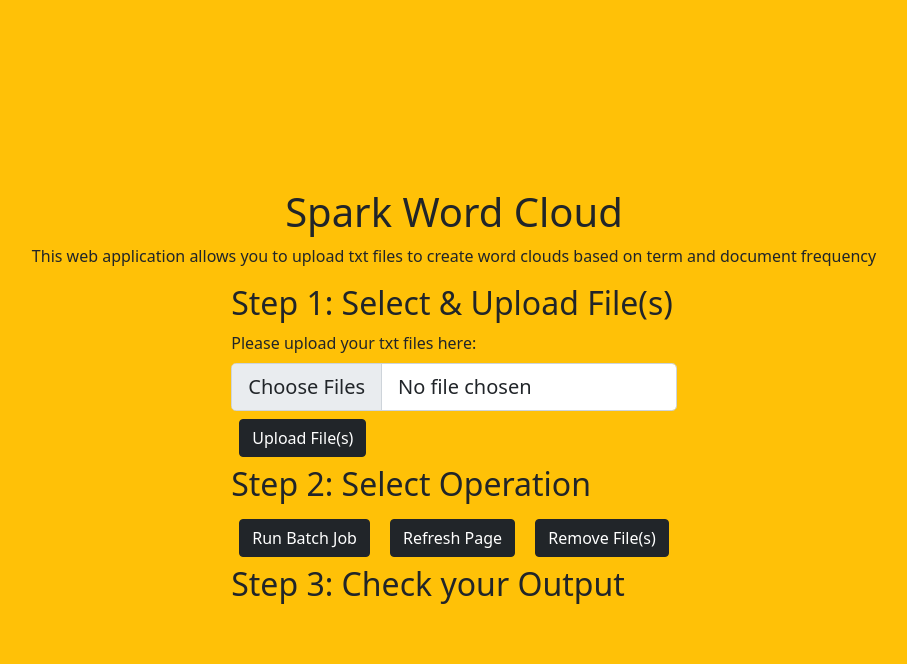
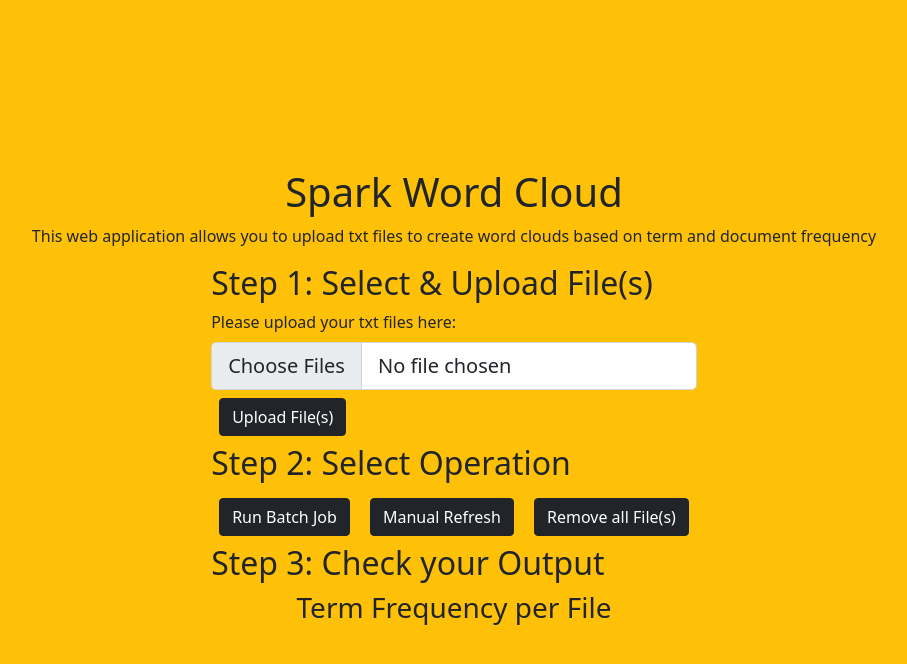
Before and after one commit to Miracle-Fruit/spark-wordcloud, a Python web app: template webapp/flask/templates/upload.html in a window 1280 px wide. Shown: the top 664 px of the page, without its empty margins (186-1093 px from the left). Run offline with Jinja, Linux system fonts and the light colour scheme; the template is opened without the code that fills it, so the values that code supplies are empty.

Commit message:
update main py and upload html

```diff
--- a/webapp/flask/templates/upload.html
+++ b/webapp/flask/templates/upload.html
@@ -26,17 +26,20 @@
         <h2>Step 2: Select Operation</h2>
         <div>
             <button type="submit" name="start_bj" class="btn btn-dark m-2">Run Batch Job</button>
-            <button class="btn btn-dark m-2" onClick="window.location.reload();">Refresh Page</button>
-            <button type="submit" value="Remove" name="rm_uploads" class="btn btn-dark m-2">Remove File(s)</button>
+            <button class="btn btn-dark m-2" onClick="window.location.reload();">Manual Refresh</button>
+            <button type="submit" value="Remove" name="rm_uploads" class="btn btn-dark m-2">Remove all File(s)</button>
         </div>
         <h2>Step 3: Check your Output</h2>
     </form>
     <div>
+
       <div>
         {% if not os.path.exists('./wordclouds/global.png') and bj_started %}
+        <h3>Global Term/Document Frequency</h3>
         <img src="{{ url_for('static', filename='loading.gif') }}" width="50"/>
         {% endif %}
         {% if os.path.exists('./wordclouds/global.png') %}
+        <h3>Global Term/Document Frequency</h3>
         <ul class="list-group bg-transparent">
           <li class="list-group-item bg-transparent">
             <img src="{{ url_for('static', filename='global.png') }}"/>
@@ -44,8 +47,10 @@
         </ul>
         {% endif %}
       </div>
+
       <div>
         <ul class="list-group bg-transparent">
+          <h3>Term Frequency per File</h3>
           {%- for item in tree.children recursive %}
           <li class="list-group-item bg-transparent">
             <form method="post" action="/">
```
Also changed, not shown: webapp/flask/main.py (+8 -3 lines). Lines whose indentation alone changed are shown as unchanged.
